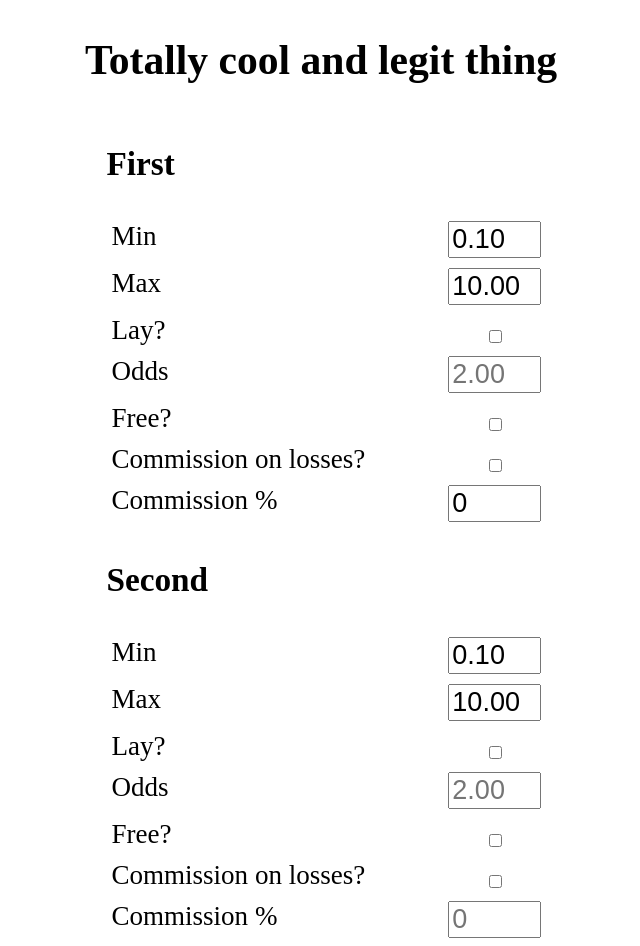
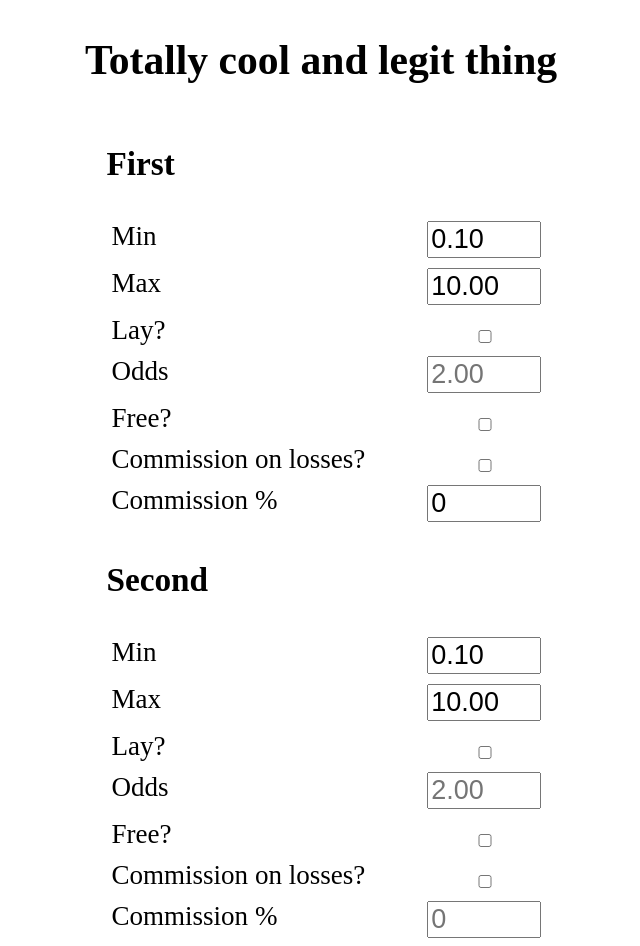
Before and after one commit to steve2116/my-bm_er, a website: page index.html in a window 1280 px wide. Shown: the top 946 px of the page, without its empty margins (319-959 px from the left). Drawn offline with Linux system fonts and the light colour scheme.

Commit message:
Update styles.css

```diff
--- a/styles.css
+++ b/styles.css
@@ -49,12 +49,12 @@ h3 {
 
 .input-pair > label {
     grid-area: label;
-    width: 80%;
+    width: 75%;
     align-self: flex-start;
 }
 
 .input-pair > input {
     grid-area: input;
-    width: 20%;
+    width: 25%;
     align-self: flex-end;
 }
```
